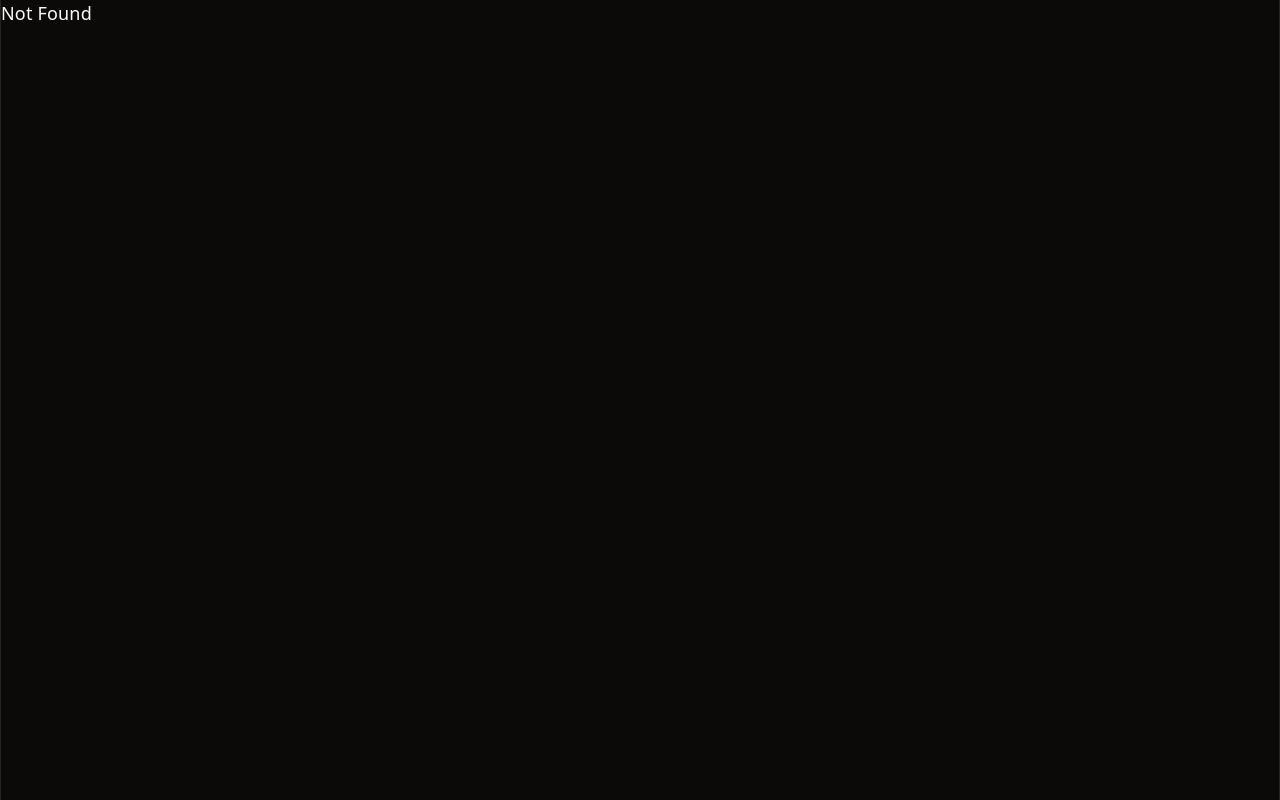
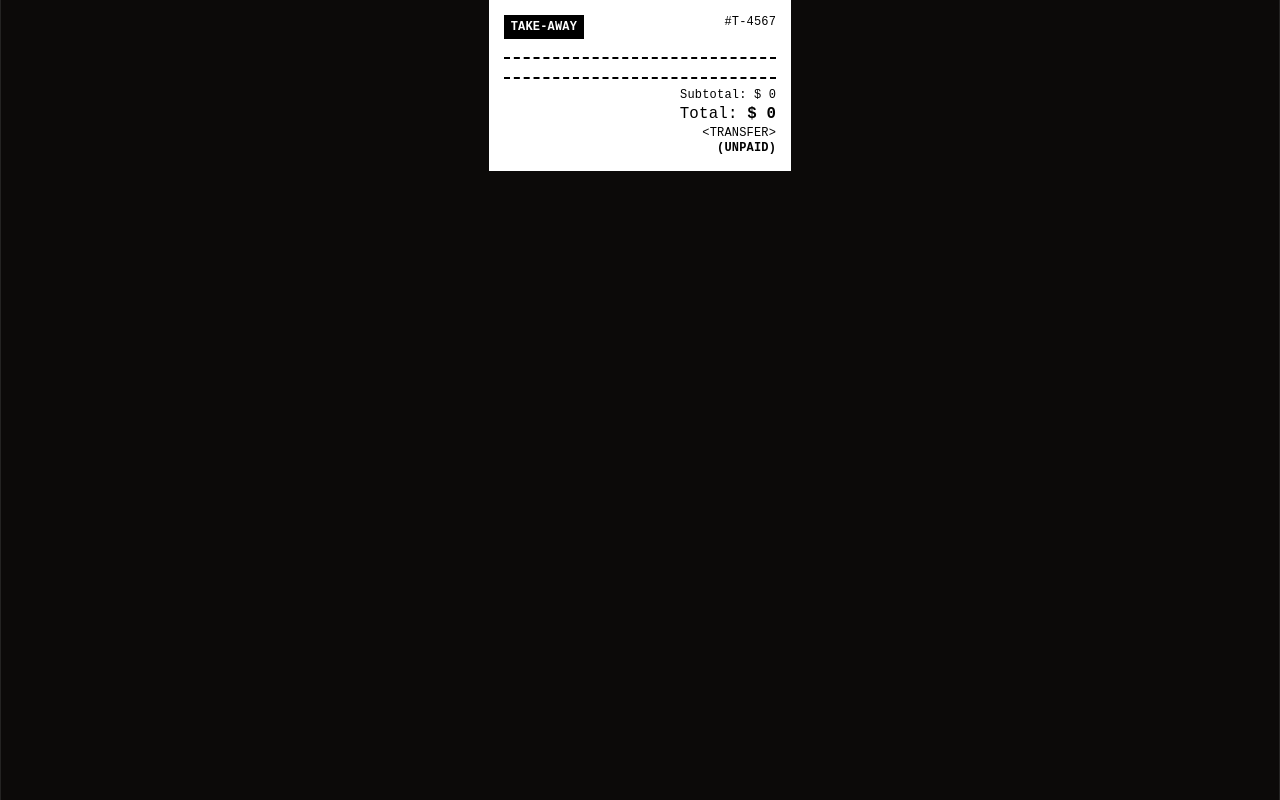
Before and after one commit to kikedose/ticket-gen-v2, a React (Vite) app: page /print in a window 1280 px wide. Built offline with nearby package versions, Linux system fonts and the light colour scheme.

Commit message:
wip: print buttton noew previews

```diff
--- a/src/routeTree.gen.ts
+++ b/src/routeTree.gen.ts
@@ -10,11 +10,17 @@
 
 import { Route as rootRouteImport } from './routes/__root'
 import { Route as IndexRouteImport } from './routes/index'
+import { Route as PrintRouteImport } from './routes/print'
 import { Route as ticketTicketIndexRouteImport } from './routes/(ticket)/ticket.index'
 
 const IndexRoute = IndexRouteImport.update({
   id: '/',
   path: '/',
+  getParentRoute: () => rootRouteImport,
+} as any)
+const PrintRoute = PrintRouteImport.update({
+  id: '/print',
+  path: '/print',
   getParentRoute: () => rootRouteImport,
 } as any)
 const ticketTicketIndexRoute = ticketTicketIndexRouteImport.update({
@@ -25,27 +31,31 @@ const ticketTicketIndexRoute = ticketTicketIndexRouteImport.update({
 
 export interface FileRoutesByFullPath {
   '/': typeof IndexRoute
+  '/print': typeof PrintRoute
   '/ticket/': typeof ticketTicketIndexRoute
 }
 export interface FileRoutesByTo {
   '/': typeof IndexRoute
+  '/print': typeof PrintRoute
   '/ticket': typeof ticketTicketIndexRoute
 }
 export interface FileRoutesById {
   __root__: typeof rootRouteImport
   '/': typeof IndexRoute
+  '/print': typeof PrintRoute
   '/(ticket)/ticket/': typeof ticketTicketIndexRoute
 }
 export interface FileRouteTypes {
   fileRoutesByFullPath: FileRoutesByFullPath
-  fullPaths: '/' | '/ticket/'
+  fullPaths: '/' | '/print' | '/ticket/'
   fileRoutesByTo: FileRoutesByTo
-  to: '/' | '/ticket'
-  id: '__root__' | '/' | '/(ticket)/ticket/'
+  to: '/' | '/print' | '/ticket'
+  id: '__root__' | '/' | '/print' | '/(ticket)/ticket/'
   fileRoutesById: FileRoutesById
 }
 export interface RootRouteChildren {
   IndexRoute: typeof IndexRoute
+  PrintRoute: typeof PrintRoute
   ticketTicketIndexRoute: typeof ticketTicketIndexRoute
 }
 
@@ -56,6 +66,13 @@ declare module '@tanstack/react-router' {
       path: '/'
       fullPath: '/'
       preLoaderRoute: typeof IndexRouteImport
+      parentRoute: typeof rootRouteImport
+    }
+    '/print': {
+      id: '/print'
+      path: '/print'
+      fullPath: '/print'
+      preLoaderRoute: typeof PrintRouteImport
       parentRoute: typeof rootRouteImport
     }
     '/(ticket)/ticket/': {
@@ -70,6 +87,7 @@ declare module '@tanstack/react-router' {
 
 const rootRouteChildren: RootRouteChildren = {
   IndexRoute: IndexRoute,
+  PrintRoute: PrintRoute,
   ticketTicketIndexRoute: ticketTicketIndexRoute,
 }
 export const routeTree = rootRouteImport
--- a/src/routes/(ticket)/-ticket-form/index.tsx
+++ b/src/routes/(ticket)/-ticket-form/index.tsx
@@ -1,3 +1,4 @@
+import { useNavigate } from '@tanstack/react-router';
 import { Printer, UserPen, UtensilsCrossed } from 'lucide-react';
 import { Button } from '~/components/ui/button';
 import { Tabs, TabsContent, TabsList, TabsTrigger } from '~/components/ui/tabs';
@@ -6,6 +7,8 @@ import PaymentOptions from './payment-options';
 import ProductSelector from './product-selector';
 
 export default function TicketForm() {
+  const navigate = useNavigate();
+
   return (
     <div className="bg-popover relative flex h-full flex-col overflow-hidden rounded-lg">
       <Tabs defaultValue="customer" className="flex h-full flex-col">
@@ -46,7 +49,11 @@ export default function TicketForm() {
         </TabsContent>
       </Tabs>
 
-      <Button className="absolute right-6 bottom-6" size="lg">
+      <Button
+        onClick={() => navigate({ to: '/print' })}
+        className="absolute right-6 bottom-6"
+        size="lg"
+      >
         Print
         <Printer data-icon="inline-end" />
       </Button>
--- /dev/null
+++ b/src/routes/print.tsx
@@ -0,0 +1,81 @@
+import { createFileRoute } from '@tanstack/react-router';
+import { useTicketStore } from '~/stores/ticket-store';
+import { formatMoney as money } from '~/lib/utils';
+import {
+  getDiscountAmount,
+  getSubtotal,
+  getTotal,
+} from '~/stores/ticket-store-helpers';
+
+export const Route = createFileRoute('/print')({
+  component: RouteComponent,
+});
+
+function RouteComponent() {
+  const state = useTicketStore();
+  const {
+    handout,
+    isDelayed,
+    isPaid,
+    name,
+    phone,
+    address,
+    dispatchTime,
+    paymentMethod,
+    order,
+    discount,
+    deliveryCost,
+  } = state;
+
+  const subtotal = getSubtotal(order);
+
+  return (
+    <div className="mx-auto flex w-[80mm] flex-col gap-2 bg-white p-[4mm] font-mono text-[12px] leading-tight text-black [print-color-adjust:exact]">
+      {/* Handover details */}
+      <div className="flex items-start justify-between">
+        <div className="inline-flex gap-2 bg-black px-1.5 py-1 font-bold text-white uppercase">
+          <span>{handout}</span>
+          {isDelayed && <span>{dispatchTime}</span>}
+        </div>
+        <div className="text-right">#T-4567</div>
+      </div>
+
+      {/* Customer details */}
+      <ul>
+        <li>{name}</li>
+        <li className="font-bold">{address}</li>
+        <li>{phone}</li>
+      </ul>
+
+      {/* Order details */}
+      <ol className="flex flex-col gap-1 border-y-2 border-dashed border-black py-2">
+        {order?.map((item) => (
+          <li className="grid grid-cols-[3ch_1fr_auto] gap-x-2" key={item.slug}>
+            <span>{item.quantity}</span>
+            <span className="break-words">{item.name}</span>
+            <span className="text-right">
+              {money(item.price * item.quantity)}
+            </span>
+          </li>
+        ))}
+      </ol>
+
+      {/* Total */}
+      <ul className="text-right">
+        <li>Subtotal: {money(subtotal)}</li>
+
+        {!!discount.value && (
+          <li>Discount: - {money(getDiscountAmount(subtotal, discount))}</li>
+        )}
+
+        {handout === 'delivery' && <li>Delivery: + {money(deliveryCost)}</li>}
+
+        <li className="text-sm">
+          Total: <span className="font-bold">{money(getTotal(state))}</span>
+        </li>
+        <li className="uppercase">{`<${paymentMethod}>`}</li>
+        {!isPaid && <li className="font-bold uppercase">(Unpaid)</li>}
+      </ul>
+    </div>
+  );
+}
```
